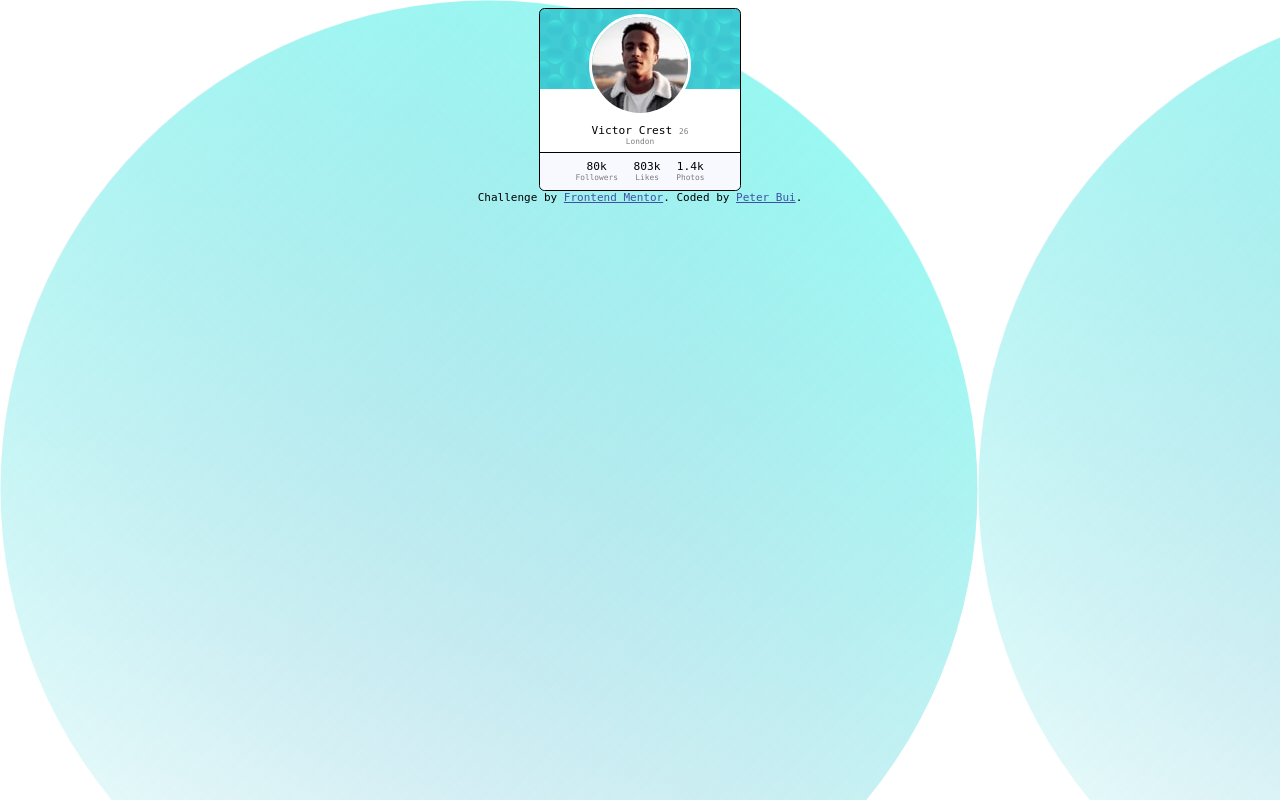
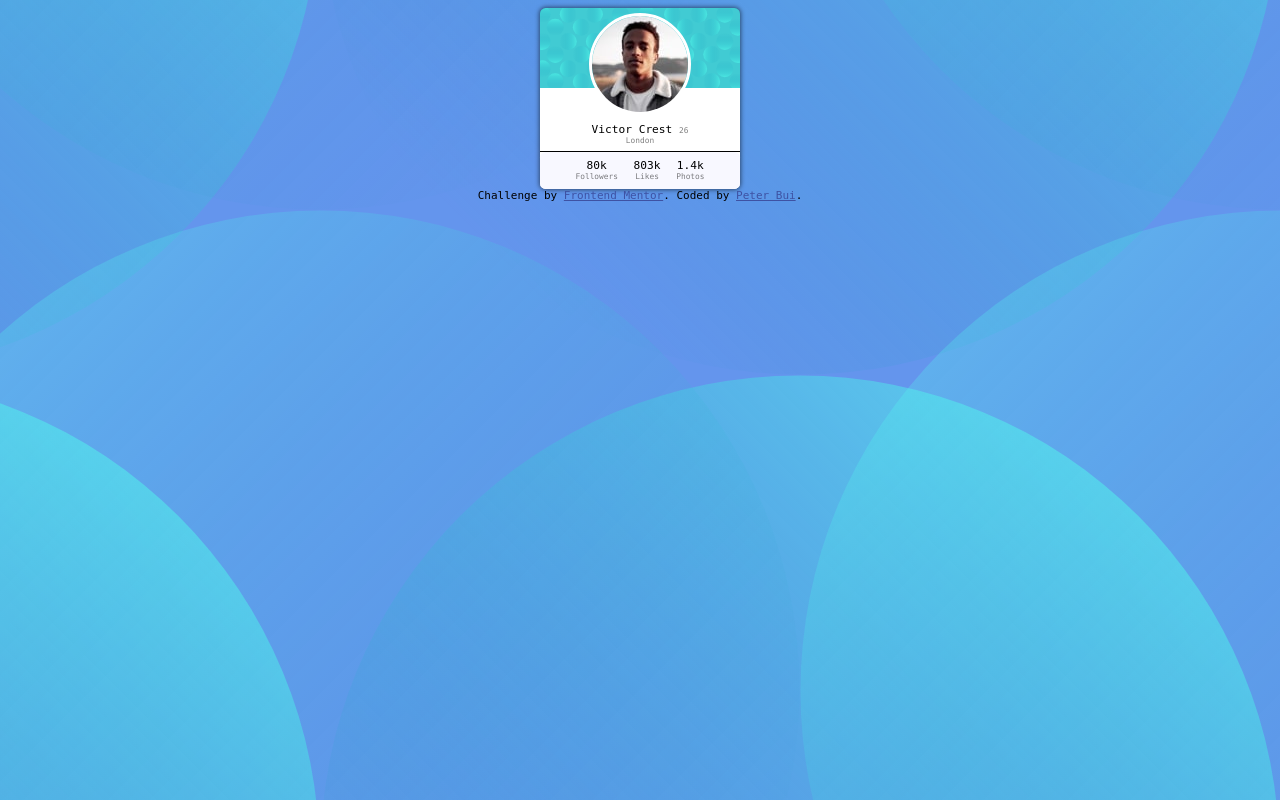
Before and after one commit to peterbuoy/profile-card-component-main, a plain HTML site: page index.html in a window 1280 px wide. Drawn offline with Linux system fonts and the light colour scheme.

Commit message:
background and profile card shadow tweak

```diff
--- a/style.css
+++ b/style.css
@@ -1,7 +1,8 @@
 body {
-  background-image: url('images/bg-pattern-bottom.svg'), url('images/bg-pattern-top.svg');
+  background: url('images/bg-pattern-bottom.svg') -50% 100% repeat, url('images/bg-pattern-top.svg') 100% -50% repeat, cornflowerblue;
+  background-size: 75%, 75%, auto;
   font-family:'monospace', Tahoma, Geneva, Verdana, sans-serif;
-  font-size:  70%;
+  font-size: 70%;
 }
 
 .profile-img {
@@ -17,11 +18,11 @@ body {
   margin: auto;
   width: 200px;
   height: auto;
-  border: 1px solid #000;
   background-color: #FFF;
   border-radius: 0.5em;
   background: url('images/bg-pattern-card.svg') top no-repeat, #FFF bottom;
   background-size: 100%, 100%, auto;
+  box-shadow: 0px 0px 4px 1px rgba(0, 0, 0, 0.5);
 }
 
 .sub-text {
```
